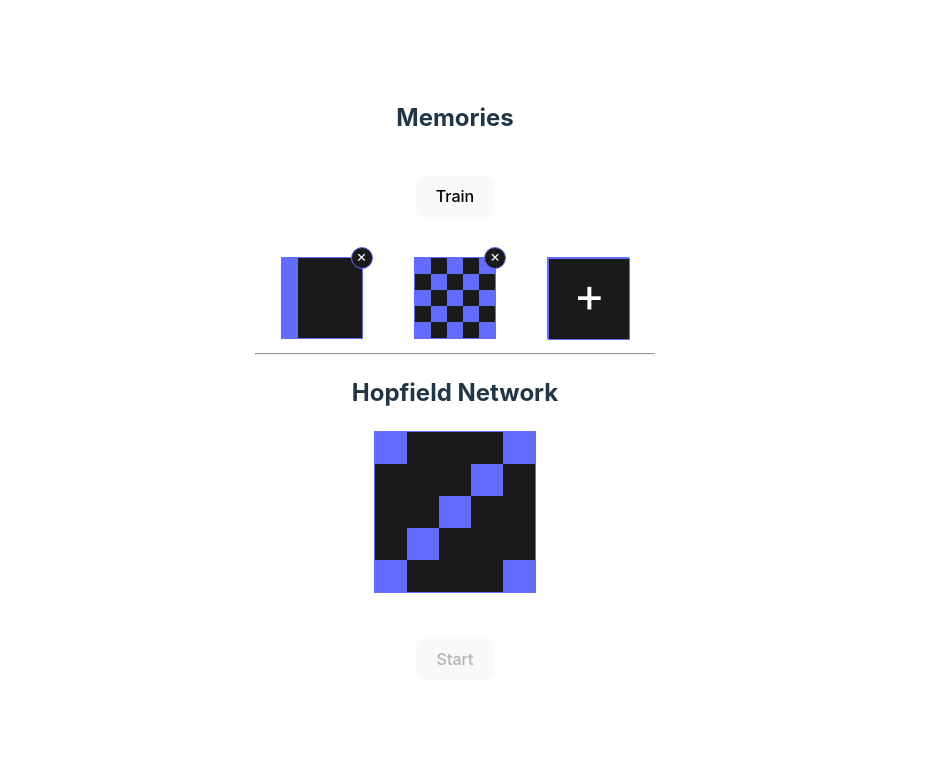
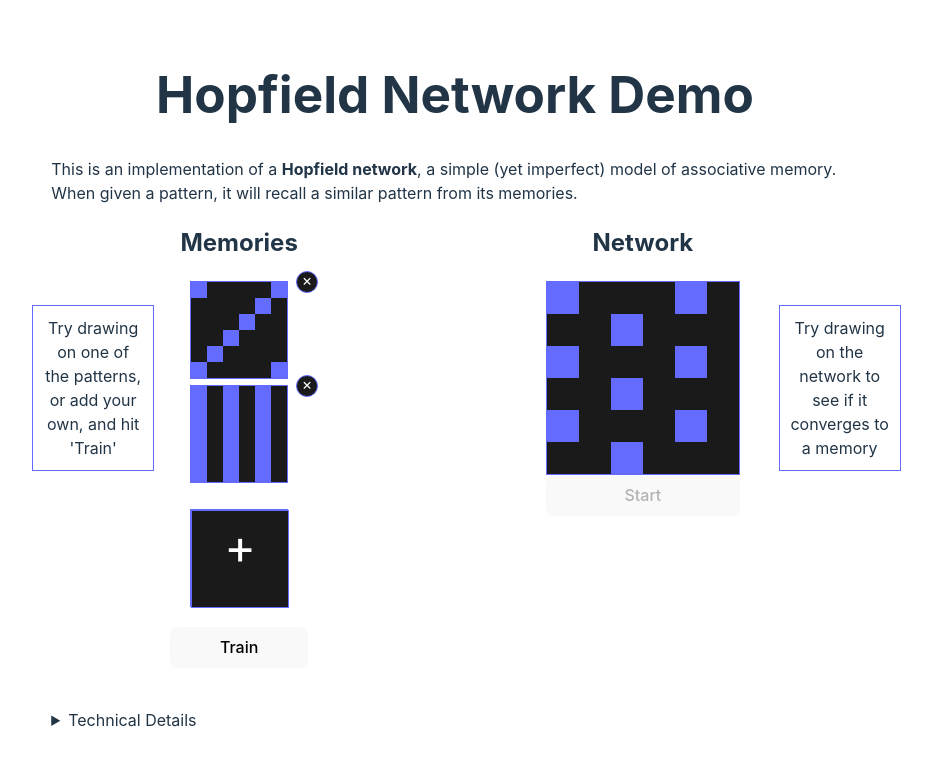
Before and after one commit to trentfridey/hopfield-networks, a React (Vite) app: page / in a window 1280 px wide. Shown: the top 766 px of the page, without its empty margins (185-1117 px from the left). Built offline with nearby package versions, Linux system fonts and the light colour scheme.

Commit message:
add math

```diff
--- a/src/App.tsx
+++ b/src/App.tsx
@@ -1,9 +1,15 @@
 import './App.css';
+import 'katex/dist/katex.min.css';
 
 import {
   useMemo,
   useState,
 } from 'react';
+
+import {
+  BlockMath,
+  InlineMath,
+} from 'react-katex';
 
 import Hopfield from './Hopfield';
 import Memory from './Memory';
@@ -14,18 +20,19 @@ import {
 } from './utils';
 
 function App() {
-  const width = 5
+  const width = 6
   const neurons = width * width
-  const testPatternOne = Array.from({ length: neurons }, (x, i) => i % 5 == 0 ? 1 : -1)
-  const testPatternTwo = Array.from({ length: neurons }, (x, i) => i % 2 == 0 ? 1 : -1)
+  const testPatternOne = Array.from({ length: neurons }, (_, i) => i % 5 == 0 ? 1 : -1)
+  const testPatternTwo = Array.from({ length: neurons }, (_, i) => i % 2 == 0 ? 1 : -1)
   const [patterns, setPatterns] = useState<Pattern[]>([testPatternOne, testPatternTwo])
   const [weights, setWeights] = useState<number[][]>(Array.from({ length: width }, () => Array.from({ length: width }, () => 0)))
   const [isTrained, setIsTrained] = useState(false)
   const [isRunning, setIsRunning] = useState(false)
   const [hovered, setHovered] = useState(false)
+  const [showInstructions, setShowInstructions] = useState(true)
 
-  const showWarning = useMemo(() => {
-    return patterns.length / neurons > 0.138
+  const maxPatterns = useMemo(() => {
+    return neurons * 0.138
   }, [patterns])
 
   const addPattern = () => {
@@ -62,26 +69,79 @@ function App() {
 
   return (
     <div>
+      <h1>Hopfield Network Demo</h1>
       <div style={{ width: '100%' }}>
-        <h2>Memories</h2>
-        {showWarning && <h3 style={{ color: 'red'  }}>Warning! Memory is past capacity</h3>}
-        <div style={{ width: '100%', display: 'flex', flexDirection: 'row', justifyContent: 'space-around', margin: '40px 0' }}>
-          <button onClick={train}>Train</button>
+        <div style={{ width: '80ch', textAlign: 'left', margin: 'auto' }}>
+          This is an implementation of a <b>Hopfield network</b>, a simple (yet imperfect) model of associative memory.
+          When given a pattern, it will recall a similar pattern from its memories.
+
         </div>
-        <div style={{ display: 'flex', flexDirection: 'row', justifyContent: 'space-around', flexWrap: 'wrap', width: '400px' }}>
-          {patterns?.map((pattern, i) => (
-            <Memory pattern={pattern} key={i} onDelete={() => deletePattern(i)} onEdit={(pixel) => handleDraw(i, pixel)} />
-          ))}
-          <div onMouseEnter={()=>setHovered(true)} onMouseLeave={() => setHovered(false)} style={{ border: '1px solid #646cff', backgroundColor: '#1a1a1a', width: 5 * 16, height: 5 * 16 }}>
-            <div onClick={addPattern} style={{ border: '1px solid #646cff', backgroundColor: hovered ? '#aaa' : '#1a1a1a', width: 5 * 16, height: 5 * 16, color: 'white', fontSize: '48px', cursor: 'pointer' }}>+</div>
+        <div onClick={() => setShowInstructions(false)} style={{ width: '100%', display: 'flex', flexDirection: 'row', flexWrap: 'wrap', justifyContent: 'space-around', alignContent: 'center' }}>
+          <div style={{ display: 'flex', flexDirection: 'column', alignContent: 'center', position: 'relative' }}>
+            <h2>Memories</h2>
+            {showInstructions && <div style={{ border: '1px solid #646cff', padding: 10, position: 'absolute', left: '-100%', top: 100, width: 100 }}>
+              Try drawing on one of the patterns, or add your own, and hit 'Train'
+              </div>}
+            {patterns?.map((pattern, i) => (
+              <Memory pattern={pattern} key={i} onDelete={() => deletePattern(i)} onEdit={(pixel) => handleDraw(i, pixel)} />
+            ))}
+            {(patterns.length < maxPatterns) && <div onMouseEnter={() => setHovered(true)} onMouseLeave={() => setHovered(false)} style={{ border: '1px solid #646cff', margin: 20, backgroundColor: '#1a1a1a', width: width * 16, height: width * 16 }}>
+              <div onClick={addPattern} style={{ border: '1px solid #646cff', backgroundColor: hovered ? '#aaa' : '#1a1a1a', width: width * 16, height: width * 16, color: 'white', fontSize: '48px', cursor: 'pointer' }}>
+                <div style={{ margin: 'auto' }}>+</div>
+              </div>
+            </div>}
+            <button onClick={train}>Train</button>
+          </div>
+          <div style={{ display: 'flex', flexDirection: 'column', position: 'relative' }}>
+            <h2>Network</h2>
+            {showInstructions && <div style={{ border: '1px solid #646cff', padding: 10, position: 'absolute', left: '120%', top: 100, width: 100 }}>
+              Try drawing on the network to see if it converges to a memory
+            </div>}
+            <Hopfield initialState={Array.from({ length: neurons }, (x, i) => i % 4 == 0 ? 1 : -1)} weights={weights} isRunning={isRunning} />
+            <button disabled={!isTrained} onClick={toggleRunning}>{isRunning ? 'Stop' : 'Start'}</button>
           </div>
         </div>
       </div>
-      <hr />
-      <h2>Hopfield Network</h2>
-      <Hopfield initialState={Array.from({ length: neurons }, (x, i) => i % 4 == 0 ? 1 : -1)} weights={weights} isRunning={isRunning} />
-      <div style={{ width: '100%', display: 'flex', flexDirection: 'row', justifyContent: 'space-around', padding: '40px 0' }}>
-        <button disabled={!isTrained} onClick={toggleRunning}>{isRunning ? 'Stop' : 'Start'}</button>
+      <div style={{ width: '80ch', textAlign: 'left', margin: '40px auto' }}>
+        <details><summary>Technical Details</summary>
+          <p>
+            A Hopfield network consists of <InlineMath>I</InlineMath> neurons, with the value of the <InlineMath>{'i^{th}'}</InlineMath> neuron denoted as <InlineMath>{"x_i\\in\\{-1, 1\\}"}</InlineMath>.
+            The neurons are fully connected, and the strength of the connection between neuron <InlineMath>i</InlineMath> and <InlineMath>j</InlineMath> is quantified through the weight matrix <InlineMath>{"w_{ij}"}</InlineMath>.
+            The value of the neurons and the weight matrix determines the <i>state</i> of the network.
+
+            The dynamics of the network are determined by the <i>activity rule</i>: each neuron updates its state according to:
+
+            <BlockMath>
+              {"x_i \\to x_i' = \\Theta \\left(\\sum_{j} w_{ij}x_j\\right)"}
+            </BlockMath>
+
+            The idea of using this network to encode a memory is to
+            tune the weight matrix of the network so that when it is
+            placed in a given state, the activity rule causes the
+            state to converge on a desired memory.
+            We denote the set of memories as <InlineMath>{"\\{\\mathbf{x}^{(n)}\\}"}</InlineMath>
+
+            <BlockMath>
+              {"w_{ij} = \\sum_{n}x_{i}^{(n)}x_{j}^{(n)}"}
+            </BlockMath>
+
+            However, we can do better, by optimizing the weights so that the binary error function <InlineMath>{"\\epsilon(w_{ij})"}</InlineMath> is minimized:
+
+            <BlockMath>
+              {"\\epsilon(w_{ij}) = \\sum_{i,n} x_i^{(n)} \\log(y_i^{(n)}) + (1-x_i^{(n)})\\log(1-y_i^{(n)})"}
+            </BlockMath>
+
+            where
+
+            <BlockMath>
+              {"y_{i}^{(n)} = \\frac{1}{1+\\exp \\left(-\\sum_j w_{ij}x_j^{(n)}\\right)}"}
+            </BlockMath>
+
+            The weights are optimized by using gradient descent as provided by <a href="https://tensorflow.org/js">TensorFlow.js</a>. <br />
+
+            Further analysis shows that a network with <InlineMath>I</InlineMath> neurons can store approximately <InlineMath>0.138*I</InlineMath> patterns.
+          </p>
+        </details>
       </div>
     </div>
   )
```
